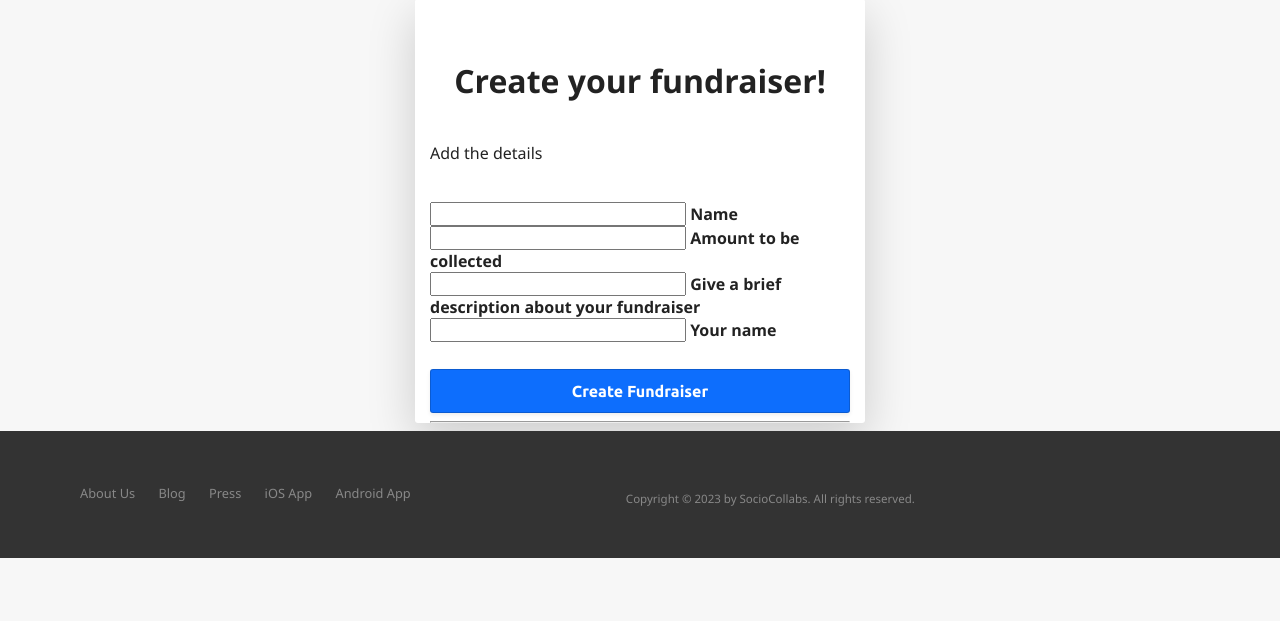
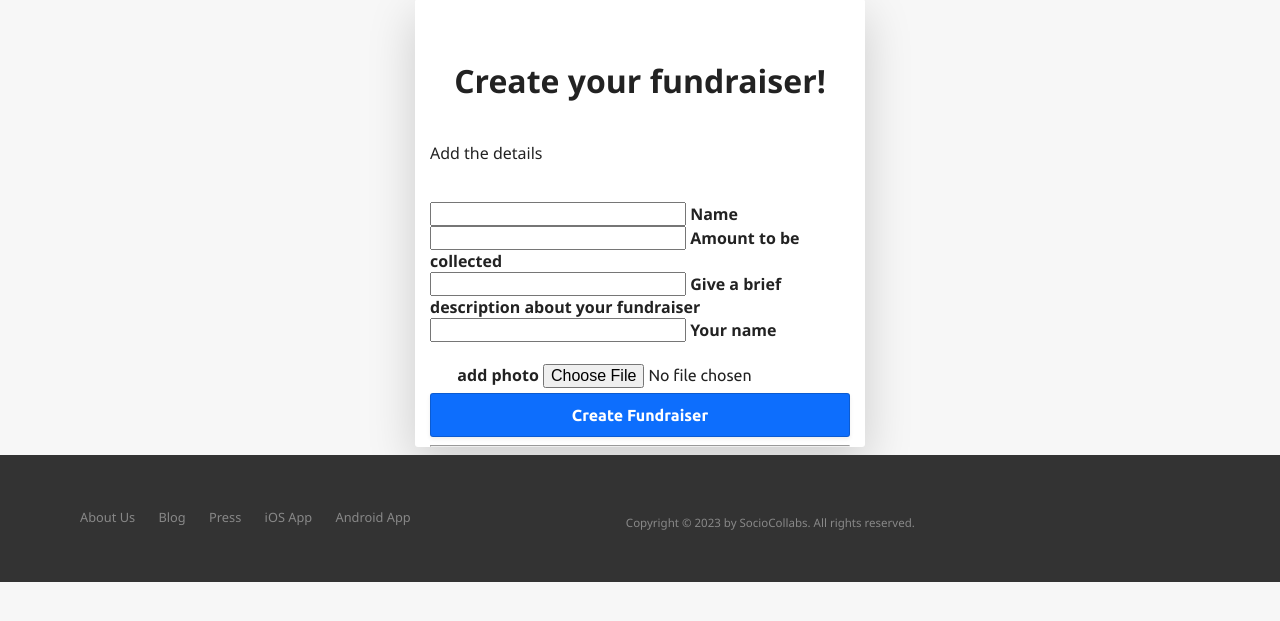
Before and after one commit to Ganiti/SocioCollabs, a Flask app: page /new_fundraiser in a window 1280 px wide. Shown: the part 51-672 px from the top of the page. Run offline with Flask 2, Linux system fonts and the light colour scheme; some libraries are stand-ins or nearby versions.

Commit message:
added image upload option

```diff
--- a/app/forms.py
+++ b/app/forms.py
@@ -1,5 +1,5 @@
 from flask_wtf          import FlaskForm
-from flask_wtf.file     import FileField, FileRequired
+from flask_wtf.file     import FileField, FileRequired, FileAllowed
 from wtforms            import StringField, TextAreaField, SubmitField, PasswordField
 from wtforms.validators import InputRequired, Email, DataRequired
 
@@ -18,3 +18,4 @@
 	amount    = StringField(u'Amount'  , validators=[DataRequired()])
 	summary    = StringField  (u'Summary'  , validators=[DataRequired()])
 	created_by    = StringField  (u'CreatedBy'  , validators=[DataRequired()])
+	photo = FileField(u'photo', validators=[FileAllowed(['jpg', 'png','jpeg'])])
--- a/app/models.py
+++ b/app/models.py
@@ -37,12 +37,15 @@
     amount    = db.Column(db.Integer)
     summary   = db.Column(db.String(64))
     created_by = db.Column(db.String(64))
+    image_file = db.Column(db.String(20), nullable = False , default = 'default.jpg')
+    # photo = db.Column(db.Text, nullable=False)
 
-    def __init__(self, name, amount, summary, created_by):
+    def __init__(self, name, amount, summary, created_by, image_file):
         self.name       = name
         self.amount  = amount
         self.summary      = summary
         self.created_by = created_by
+        self.image_file = image_file
 
     # def __repr__(self):
     #     return str(self.id) + ' - ' + str(self.user)
--- a/app/templates/post_fundraiser.html
+++ b/app/templates/post_fundraiser.html
@@ -26,7 +26,7 @@
                 </div>
                 <div class="col-md-10 mx-auto col-lg-5">
 
-                    <form method="post" action="" class="p-4 p-md-5 border rounded-3 bg-light">
+                    <form method="post" action="" class="p-4 p-md-5 border rounded-3 bg-light" enctype="multipart/form-data">
 
                         {{ form.hidden_tag() }}
 
@@ -63,6 +63,15 @@
                                 <input type="checkbox" value="remember-me"> Remember me
                             </label>
                         </div> -->
+                        <div class="form-group" style="float: right;">
+                            <label for="picture">add photo </label>
+                            {{ form.photo(class="form-control-file") }}
+                            {% if form.photo.errors %}
+                                {% for error in form.photo.errors %}
+                                    <span class="text-danger">{{ error }}</span></br>
+                                {% endfor %}
+                            {% endif %}
+                        </div>
                         <button class="w-100 btn btn-lg btn-primary" type="submit">Create Fundraiser</button>
                         <hr class="my-4">
                         <!-- <small class="text-muted">
--- a/app/views.py
+++ b/app/views.py
@@ -1,4 +1,6 @@
 import os, logging
+import secrets
+from tkinter import Image
 
 
 # Flask modules
@@ -108,6 +110,25 @@
 
     return render_template( 'login.html', form=form, msg=msg )
 
+def save_picture_post(form_picture):
+    random_hex = secrets.token_hex(8)
+    _, f_ext = os.path.splitext(form_picture)
+    picture_fn = random_hex + f_ext
+    picture_path = os.path.join(app.root_path, 'static/job', picture_fn)
+
+    output_size = (125, 125)
+    i = Image.open(form_picture)
+    i.thumbnail(output_size)
+    i.save(picture_path)
+
+    return picture_fn
+
+def save_image(form_picture):
+    picture = form_picture.filename
+    picture_path=os.path.join(app.root_path,'static/assets/pics', picture)
+    form_picture.save(picture_path)
+    return picture
+
 #method for posting new fundraiser
 @app.route('/new_fundraiser', methods = ['GET', 'POST'])
 def new_fundraiser():
@@ -121,23 +142,37 @@
 
         return render_template( 'post_fundraiser.html', form=form, msg=msg )
 
+
+
     # check if both http method is POST and form is valid on submit
     if form.validate_on_submit():
 
         name = request.form.get('name', '', type=str)
+        photo = request.files['photo']
+        print(photo.filename)
         amount= request.form.get('amount',0, type=int)
         summary = request.form.get('summary', '', type=str)
-        created_by    = request.form.get('created_by'   , '', type=str)
+        created_by = request.form.get('created_by'   , '', type=str)
 
-        fundraiser = Fundraisers(name, amount,summary,created_by)
+        #
 
-        fundraiser.save()
+        # if form.photo.data:
+        # photo = save_picture_post(form.photo.data)
 
-        msg     = 'Fundraiser created'
-        success = True
+        if photo:
+            image_file = save_image(photo)
+            fundraiser = Fundraisers(name, amount,summary,created_by,image_file)
+            fundraiser.save()
+            msg     = 'Fundraiser created'
+            success = True
+
+        else:
+            msg = 'Input error'
+            print(1)
 
     else:
-        msg = 'Input error'
+         msg='Input error'
+         print(2)
 
     return render_template( 'post_fundraiser.html', form=form, msg=msg, success=success )
 #    if request.method == 'POST':
```
